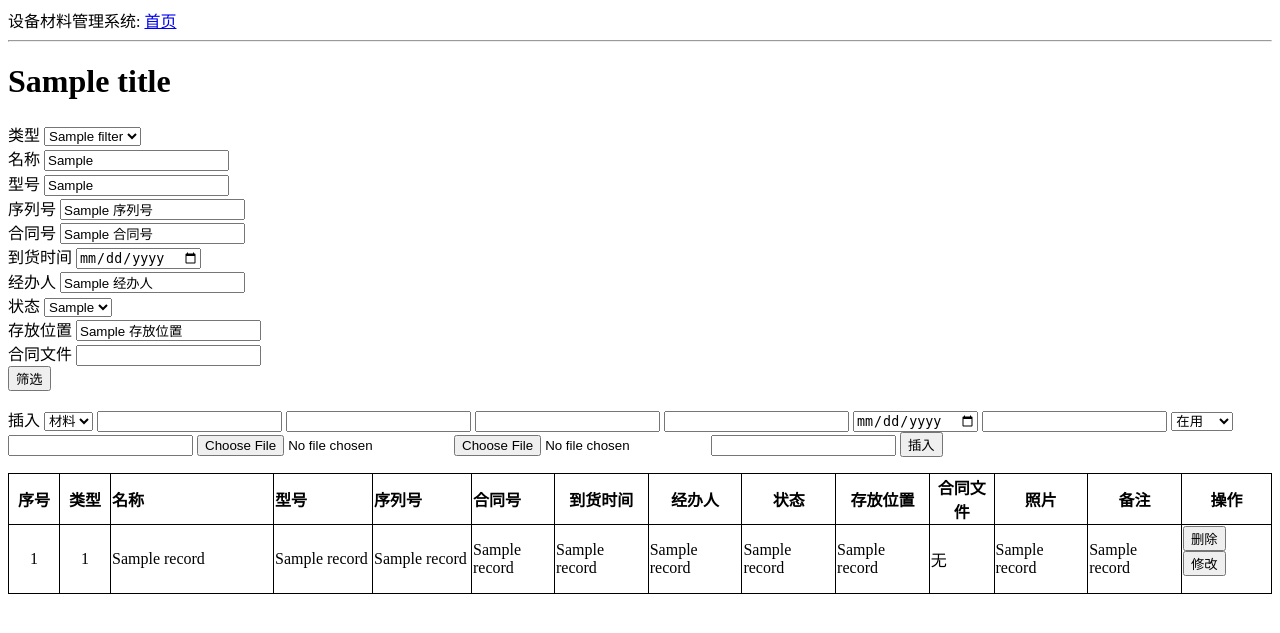
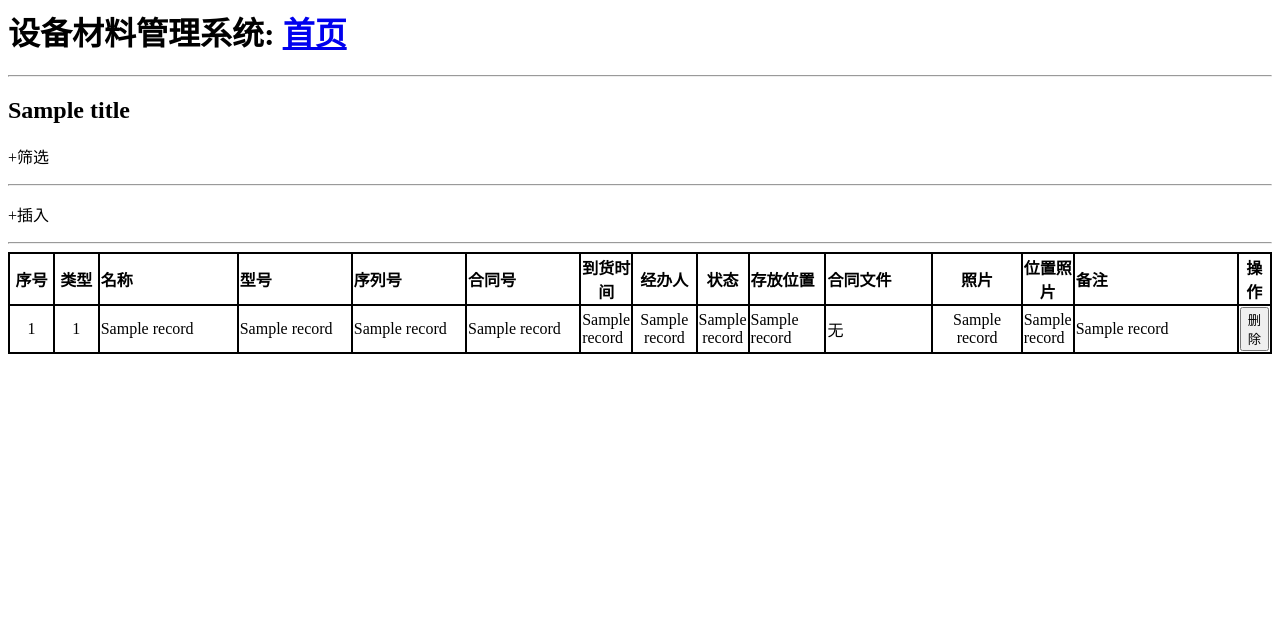
Before and after one commit to spinleft/EquipmentsManager, a Flask app: template Flask/app/templates/info.html in a window 1280 px wide. Shown: the top 633 px of the page. Run offline with Flask 2, Linux system fonts and the light colour scheme; the template is opened without the code that fills it: most values are stand-ins (such as "Sample title", 1, 10 or a date in 2020).

Commit message:
修改功能

```diff
--- a/Flask/app/static/script.js
+++ b/Flask/app/static/script.js
@@ -0,0 +1,79 @@
+function deleteRecord(name, model, id) {
+    alert(name + " " + model + " " + id)
+}
+
+function displaySelectBox() {
+    var p = document.getElementById("select-tag")
+    var box = document.getElementById("select-box");
+    var display = window.getComputedStyle(box).display;
+    if (display == 'none') {
+        p.innerHTML = "-筛选"
+        box.style.display = 'block';
+    }
+    else {
+        p.innerHTML = "+筛选"
+        box.style.display = 'none';
+    }
+}
+
+function displayInsertBox() {
+    var p = document.getElementById("insert-tag")
+    var box = document.getElementById("insert-box");
+    var display = window.getComputedStyle(box).display;
+    if (display == 'none') {
+        p.innerHTML = "-插入"
+        box.style.display = 'block';
+    }
+    else {
+        p.innerHTML = "+插入"
+        box.style.display = 'none';
+    }
+}
+
+var attachname = "合同文件";
+var i = 1;
+function addInput() {
+    if (i > 0) {
+        var attach = attachname + i;
+        if (createInput(attach))
+            i = i + 1;
+    }
+}
+
+function deleteInput() {
+    if (i > 1) {
+        i = i - 1;
+        if (!removeInput())
+            i = i + 1;
+    }
+}
+
+function createInput(name) {
+    // var aElement = document.createElement("input");
+    // aElement.name = nm;
+    // aElement.id = nm;
+    // aElement.type = "file";
+    // aElement.size = "50";
+    // if (document.getElementById("upload-contract-file").appendChild(aElement) == null)
+    //     return false;
+    // return true;
+    var aItem = document.createElement("li");
+    aItem.id = "upload-contract-file-li-" + name;
+    var aElement = document.createElement("input");
+    aElement.name = name;
+    aElement.id = "upload-contract-file-" + name;
+    aElement.type = "file";
+    aElement.size = "50";
+    if (document.getElementById("upload-contract-file").appendChild(aItem) == null)
+        return false;
+    else {
+        document.getElementById("upload-contract-file-li-" + name).append(aElement);
+        return true;
+    }
+}
+function removeInput() {
+    var aList = document.getElementById("upload-contract-file");
+    if (aList.removeChild(aList.lastChild) == null)
+        return false;
+    return true;
+}
--- a/Flask/app/static/style.css
+++ b/Flask/app/static/style.css
@@ -3,7 +3,7 @@ table {
     border:none;
 }
 th, td {
-    border:solid #000 1px;
+    border:solid #000 2px;
 }
 th {
     text-align: center;
@@ -21,14 +21,103 @@ th {
     text-align: left;
 }
 .info-model {
-    width: 6em;
+    width: 8em;
     text-align: left;
 }
 .info-id {
-    width: 6em;
+    width: 8em;
     text-align: left;
 }
 .info-contract-id {
+    width: 8em;
+    text-align: left;
+}
+.info-manager {
+    width: 4em;
+    text-align: center;
+}
+.info-status {
+    width: 3em;
+    text-align: center;
+}
+.info-location {
     width: 5em;
     text-align: left;
 }
+.info-contract-file {
+    width: 8em;
+    text-align: left;
+}
+.info-photo {
+    width: 6em;
+    text-align: center;
+}
+.info-photo {
+    width: 6em;
+    text-align: center;
+}
+.info-comment {
+    width: 12em;
+    text-align: left;
+}
+.info-operation {
+    width: fit-content;
+    text-align: center;
+    vertical-align: middle;
+}
+.form-group {
+    display: inline-block;
+}
+.form-operation {
+    vertical-align: sub;
+}
+select, input {
+    height: 2em;
+}
+.form-group {
+    margin: 1px;
+}
+#select-name, #insert-name {
+    width: 10em;
+}
+#select-model, #insert-model {
+    width: 8em;
+}
+#select-id, #insert-id {
+    width: 8em;
+}
+#select-contract-id, #insert-contract-id {
+    width: 8em;
+}
+#select-manager, #insert-manager {
+    width: 6em;
+}
+#select-location, #insert-location {
+    width: 8em;
+}
+#insert-comment {
+    width: 20em;
+}
+#select-box {
+    display: none;
+}
+#insert-box {
+    display: none;
+}
+.form-contract-file {
+    width: 20em;
+}
+.form-photo {
+    width: 18em;
+    vertical-align: top;
+}
+.form-location-photo {
+    width: 18em;
+    vertical-align: top;
+}
+.form-comment {
+    vertical-align: top;
+}
+.form-operation {
+    vertical-align: top;
+}
--- a/Flask/app/templates/base.html
+++ b/Flask/app/templates/base.html
@@ -11,7 +11,7 @@
 </head>
 
 <body>
-    <div>设备材料管理系统: <a href="/index">首页</a></div>
+    <h1>设备材料管理系统: <a href="/index">首页</a></h1>
     <hr>
     {% block content %}{% endblock %}
 </body>
--- a/Flask/app/templates/info.html
+++ b/Flask/app/templates/info.html
@@ -1,55 +1,54 @@
 {% extends "base.html" %}
 {% block content %}
-<h1>{{ title }}</h1>
+<h2>{{ title }}</h2>
 
-<div>
-    <form action="/dbop" method="POST">
-        <div class="form-type">
-            <label>类型</label>
-            <select name="类型">
-                {% if filter[0] %}
-                <option value="{{ filter['类型'] }}" selected="selected">{{ filter[0] }}</option>
-                <option value="">所有</option>
-                {% else %}
+<p id="select-tag" onclick="displaySelectBox()">+筛选</p>
+<hr>
+<div id="select-box">
+    <form action="/info" method="POST" id="select-form" name="筛选">
+        <div class="form-group form-type">
+            <label for="select-type">类型</label>
+            <br>
+            <select name="类型" id="select-type">
                 <option value="" selected="selected">所有</option>
-                {% endif %}
                 <option value="材料">材料</option>
                 <option value="设备">设备</option>
             </select>
         </div>
-        <div class="form-name">
-            <label>名称</label>
-            <input type="text" name="名称" value="{{ filter['名称'] }}">
+        <div class="form-group form-name">
+            <label for="select-name">名称</label>
+            <br>
+            <input type="text" name="名称" value="{{ filter['名称'] }}" id="select-name">
         </div>
-        <div class="form-model">
-            <label>型号</label>
-            <input type="text" name="型号" value="{{ filter['型号'] }}">
+        <div class="form-group form-model">
+            <label for="select-model">型号</label>
+            <br>
+            <input type="text" name="型号" value="{{ filter['型号'] }}" id="select-model">
         </div>
-        <div class="form-id">
-            <label>序列号</label>
-            <input type="text" name="序列号" value="{{ filter['序列号'] }}">
+        <div class="form-group form-id">
+            <label for="select-id">序列号</label><br>
+            <input type="text" name="序列号" value="{{ filter['序列号'] }}" id="select-id">
         </div>
-        <div class="form-contract-id">
-            <label>合同号</label>
-            <input type="text" name="合同号" value="{{ filter['合同号'] }}">
+        <div class="form-group form-contract-id">
+            <label for="select-contract-id">合同号</label>
+            <br>
+            <input type="text" name="合同号" value="{{ filter['合同号'] }}" id="select-contract-id">
         </div>
-        <div class="form-date">
-            <label>到货时间</label>
-            <input type="date" name="到货时间" value="{{ filter['到货时间'] }}">
+        <div class="form-group form-date">
+            <label for="select-date">到货时间</label>
+            <br>
+            <input type="date" name="到货时间" value="{{ filter['到货时间'] }}" id="select-date">
         </div>
-        <div class="form-manager">
-            <label>经办人</label>
-            <input type="text" name="经办人" value="{{ filter['经办人'] }}">
+        <div class="form-group form-manager">
+            <label for="select-manager">经办人</label>
+            <br>
+            <input type="text" name="经办人" value="{{ filter['经办人'] }}" id="select-manager">
         </div>
-        <div class="form-status">
-            <label>状态</label>
-            <select name="状态">
-                {% if filter[6] %}
-                <option value="{{ filter['状态'] }}" selected="selected">{{ filter['状态'] }}</option>
-                <option value="">所有</option>
-                {% else %}
+        <div class="form-group form-status">
+            <label for="select-status">状态</label>
+            <br>
+            <select name="状态" id="select-status">
                 <option value="" selected="selected">所有</option>
-                {% endif %}
                 <option value="在用">在用</option>
                 <option value="待用">待用</option>
                 <option value="待维修">待维修</option>
@@ -57,47 +56,100 @@
                 <option value="被借">被借</option>
             </select>
         </div>
-        <div class="form-location">
-            <label>存放位置</label>
-            <input type="text" name="存放位置" value="{{ filter['存放位置'] }}">
+        <div class="form-group form-location">
+            <label for="select-location">存放位置</label>
+            <br>
+            <input type="text" name="存放位置" value="{{ filter['存放位置'] }}" id="select-location">
         </div>
-        <div class="form-contract-file">
-            <label>合同文件</label>
-            <input type="text" name="合同文件" value="">
+        <div class="form-group form-operation">
+            <input type="submit" name="提交" value="筛选">
         </div>
-        <div class="form-operation"><input type="submit" name="op" value="筛选"></div>
     </form>
 </div>
 
-<div>
-    <form action="/dbop" enctype="multipart/form-data" method="POST">
-        <td class="form-index">插入</td>
-        <td class="form-type">
-            <select name="类型">
+<p id="insert-tag" onclick="displayInsertBox()">+插入</p>
+<hr>
+<div id="insert-box">
+    <form action="/info" enctype="multipart/form-data" method="POST">
+        <div class="form-group form-type">
+            <label for="insert-type">类型</label>
+            <br>
+            <select name="类型" id="insert-type">
                 <option value="材料" selected="selected">材料</option>
                 <option value="设备">设备</option>
             </select>
-        </td>
-        <td class="form-name"><input type="text" name="名称" value="" required></td>
-        <td class="form-model"><input type="text" name="型号" value="" required></td>
-        <td class="form-id"><input type="text" name="序列号" value="" required></td>
-        <td class="form-contract-id"><input type="text" name="合同号"></td>
-        <td class="form-date"><input type="date" name="到货时间"></td>
-        <td class="form-manager"><input type="text" name="经办人"></td>
-        <td class="form-status">
-            <select name="状态">
+        </div>
+        <div class="form-group form-name">
+            <label for="insert-name">名称</label>
+            <br>
+            <input type="text" name="名称" value="" id="insert-name" required>
+        </div>
+        <div class="form-group form-model">
+            <label for="insert-model">型号</label>
+            <br>
+            <input type="text" name="型号" value="" id="insert-model" required>
+        </div>
+        <div class="form-group form-id">
+            <label for="insert-id">序列号</label>
+            <br>
+            <input type="text" name="序列号" value="" id="insert-id" required>
+        </div>
+        <div class="form-group form-contract-id">
+            <label for="insert-contract-id">合同号</label><br>
+            <input type="text" name="合同号" id="insert-contract-id">
+        </div>
+        <div class="form-group form-date">
+            <label for="insert-date">到货时间</label>
+            <br>
+            <input type="date" name="到货时间" id="insert-date"></div>
+        <div class="form-group form-manager">
+            <label for="insert-manager">经办人</label>
+            <br>
+            <input type="text" name="经办人" id="insert-manager">
+        </div>
+        <div class="form-group form-status">
+            <label for="insert-status">状态</label>
+            <br>
+            <select name="状态" id="insert-status">
                 <option value="在用" selected="selected">在用</option>
                 <option value="待用">待用</option>
                 <option value="待维修">待维修</option>
                 <option value="维修中">维修中</option>
                 <option value="被借">被借</option>
             </select>
-        </td>
-        <td class="form-location"><input type="text" name="存放位置"></td>
-        <td class="form-contract-file"><input type="file" name="合同文件"></td>
-        <td class="form-photo"><input type="file" name="照片"></td>
-        <td class="form-comment"><input type="text" name="备注"></td>
-        <td class="form-operation"><input type="submit" name="op" value="插入"></td>
+        </div>
+        <div class="form-group form-location">
+            <label for="insert-location">存放位置</label>
+            <br>
+            <input type="text" name="存放位置" id="insert-location">
+        </div>
+        <br>
+        <div class="form-group form-contract-file">
+            <label for="insert-contract-file">合同文件</label>
+            <br>
+            <input type="button" name="button" id="insert-contract-file" value="添加附件" onclick="addInput()">
+            <input type="button" name="button" value="删除附件" onclick="deleteInput()">
+            <br>
+            <ul id="upload-contract-file"></ul>
+        </div>
+        <div class="form-group form-photo">
+            <label for="insert-photo">照片</label>
+            <br>
+            <input type="file" name="照片" id="insert-photo">
+        </div>
+        <div class="form-group form-location-photo">
+            <label for="insert-photo">位置照片</label>
+            <br>
+            <input type="file" name="位置照片" id="insert-photo">
+        </div>
+        <div class="form-group form-comment">
+            <label for="insert-comment">备注</label>
+            <br>
+            <input type="text" name="备注" id="insert-comment">
+        </div>
+        <div class="form-group form-operation">
+            <input type="submit" name="提交" value="插入">
+        </div>
     </form>
 </div>
 
@@ -116,6 +168,7 @@
             <th class="info-location">存放位置</th>
             <th class="info-contract-file">合同文件</th>
             <th class="info-photo">照片</th>
+            <th class="info-location-photo">位置照片</th>
             <th class="info-comment">备注</th>
             <th class="info-operation">操作</th>
         </tr>
@@ -131,23 +184,22 @@
             <td class="info-manager">{{ record[6] }}</td>
             <td class="info-status">{{ record[7] }}</td>
             <td class="info-location">{{ record[8] }}</td>
-            {% if record[8] != 'None' and record[9] %}
             <td class="info-contract-file">
-                <a href="{{ record[8] }}">下载</a>
+                {% if record[9] %}
+                {% for file in record[9] %}
+                {% if file != 'None' and file != '' %}
+                <a href="static/upload/{{ record[1] + '-' + record[2] + '-' + record[3] + '/' + file }}">{{ file }}</a>
+                {% endif %}
+                {% endfor %}
+                {% else %}
+                无
+                {% endif %}
             </td>
-            {% else %}
-            <td class="info-contract-file">无</td>
-            {% endif %}
             <td class="info-photo">{{ record[10] }}</th>
-            <td class="info-comment">{{ record[11] }}</th>
+            <td class="info-location-photo">{{ record[11] }}</td>
+            <td class="info-comment">{{ record[12] }}</th>
             <td class="info-operation">
-                <form action="/operate" method="POST">
-                    <input type="hidden" name="名称" value="{{ record[1] }}">
-                    <input type="hidden" name="型号" value="{{ record[2] }}">
-                    <input type="hidden" name="序列号" value="{{ record[3] }}">
-                    <input type="submit" name="op" value="删除">
-                    <input type="submit" name="op" value="修改">
-                </form>
+                <button onclick="deleteRecord('{{ record[1] }}', '{{ record[2] }}', '{{ record[3] }}')">删除</button>
             </td>
         </tr>
         {% endfor %}
```
Also changed, not shown: Database/createdb.sql (+6 -5 lines), Flask/app/views.py (+91 -7 lines), 3 other files.
